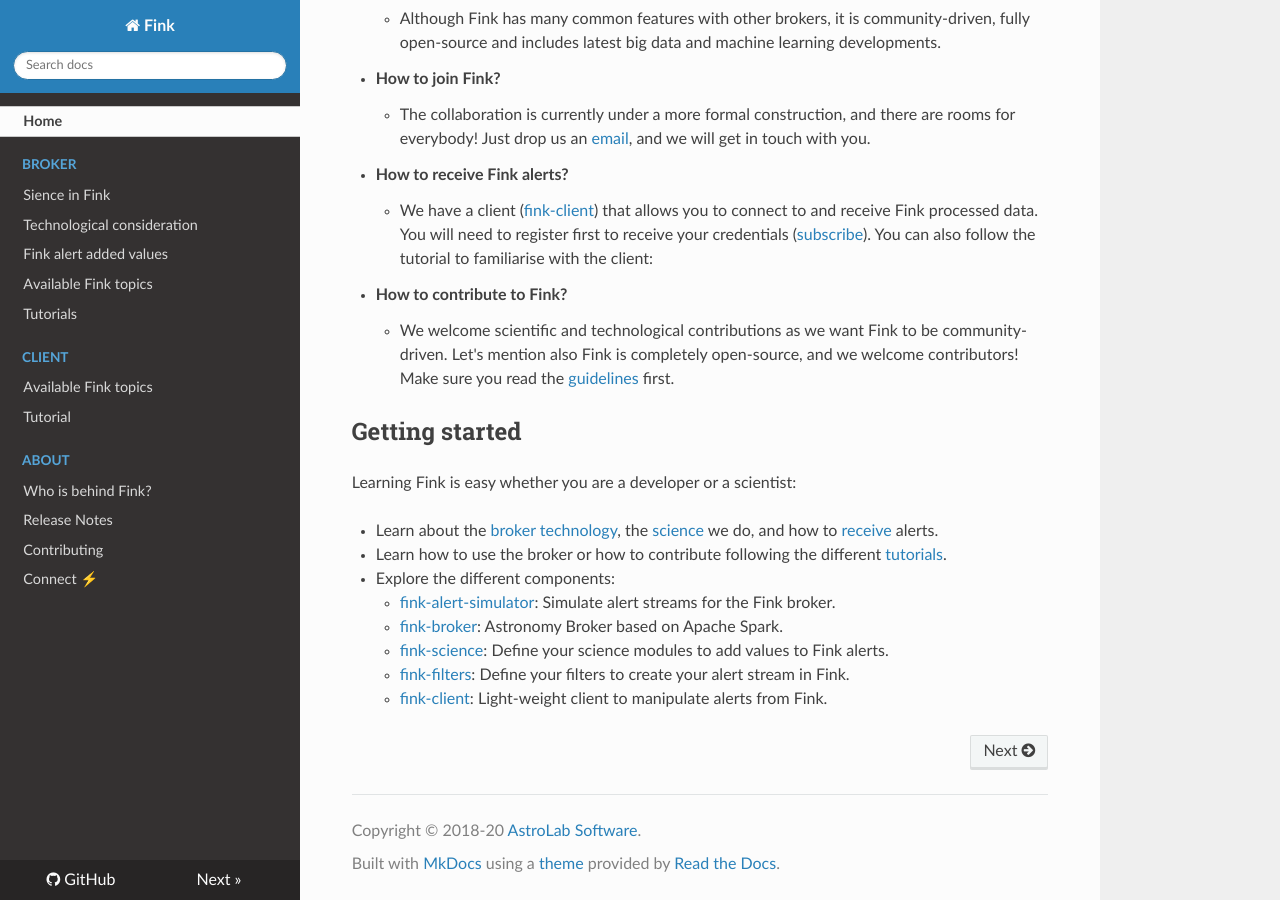
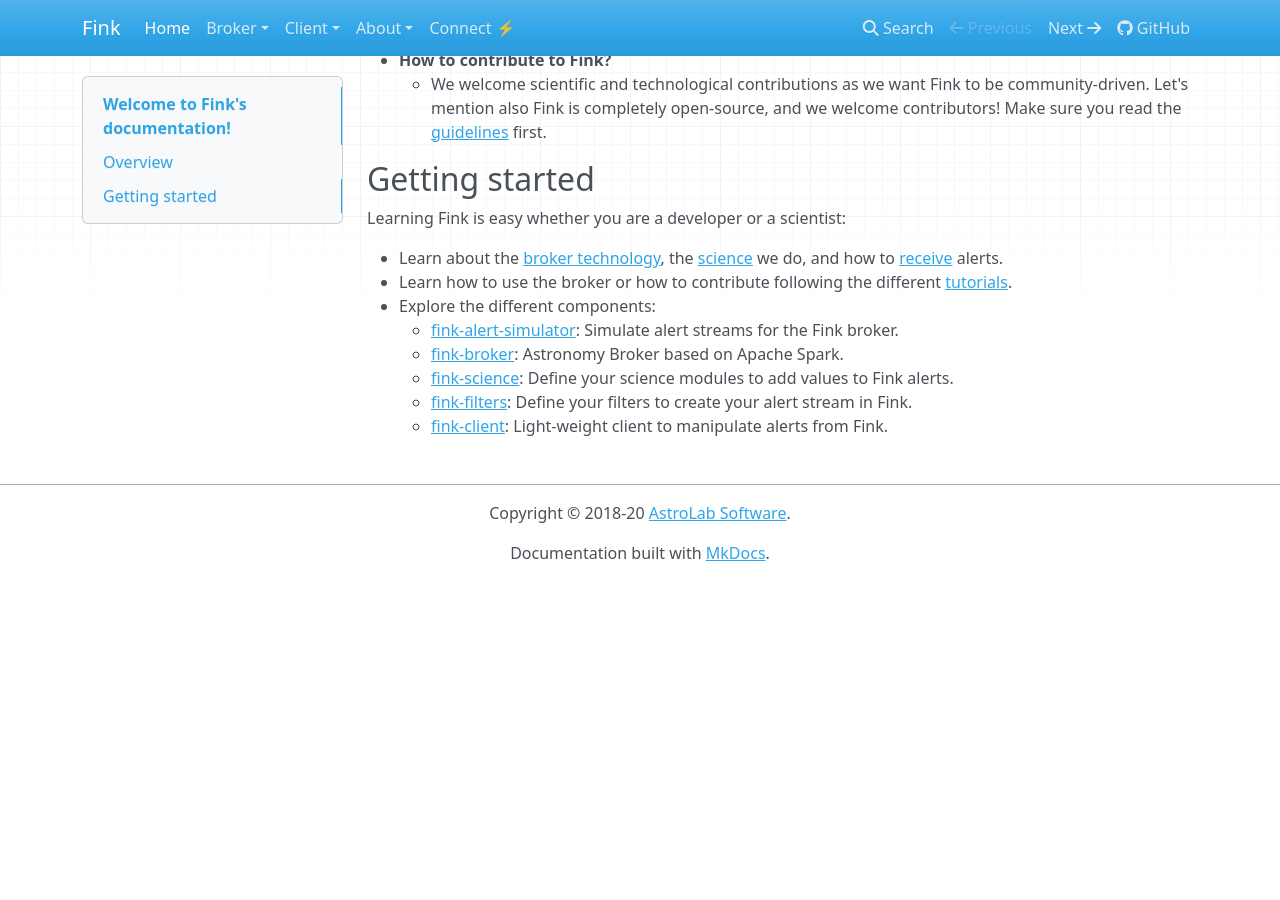
Before and after one commit to astrolabsoftware/fink, an MkDocs documentation site: the page built from docs/index.md, in a window 1280 px wide and 900 px high, scrolled down 701 px. Built offline with MkDocs 1.6.1, drawn with Linux system fonts in a browser that asks for light colours; nearby versions of some CDN libraries; after the commit the page ends 1282 px from its top, so only the background shows below that.

Commit message:
revert to mkdocs theme

```diff
--- a/mkdocs.yml
+++ b/mkdocs.yml
@@ -19,13 +19,6 @@ nav:
       - Contributing: contributing.md
     - Connect &#9889;: https://forms.gle/2td4jysT4e9pkf889
 
-theme:
-  name: readthedocs
-  collapse_navigation: True
-  titles_only: True
-  navigation_depth: 0
-# theme:
-#     name: mkdocs
-#     nav_style: dark
+# theme: readthedocs
 
 copyright: Copyright &copy; 2018-20 <a href="https://astrolabsoftware.github.io/">AstroLab Software</a>.
```
